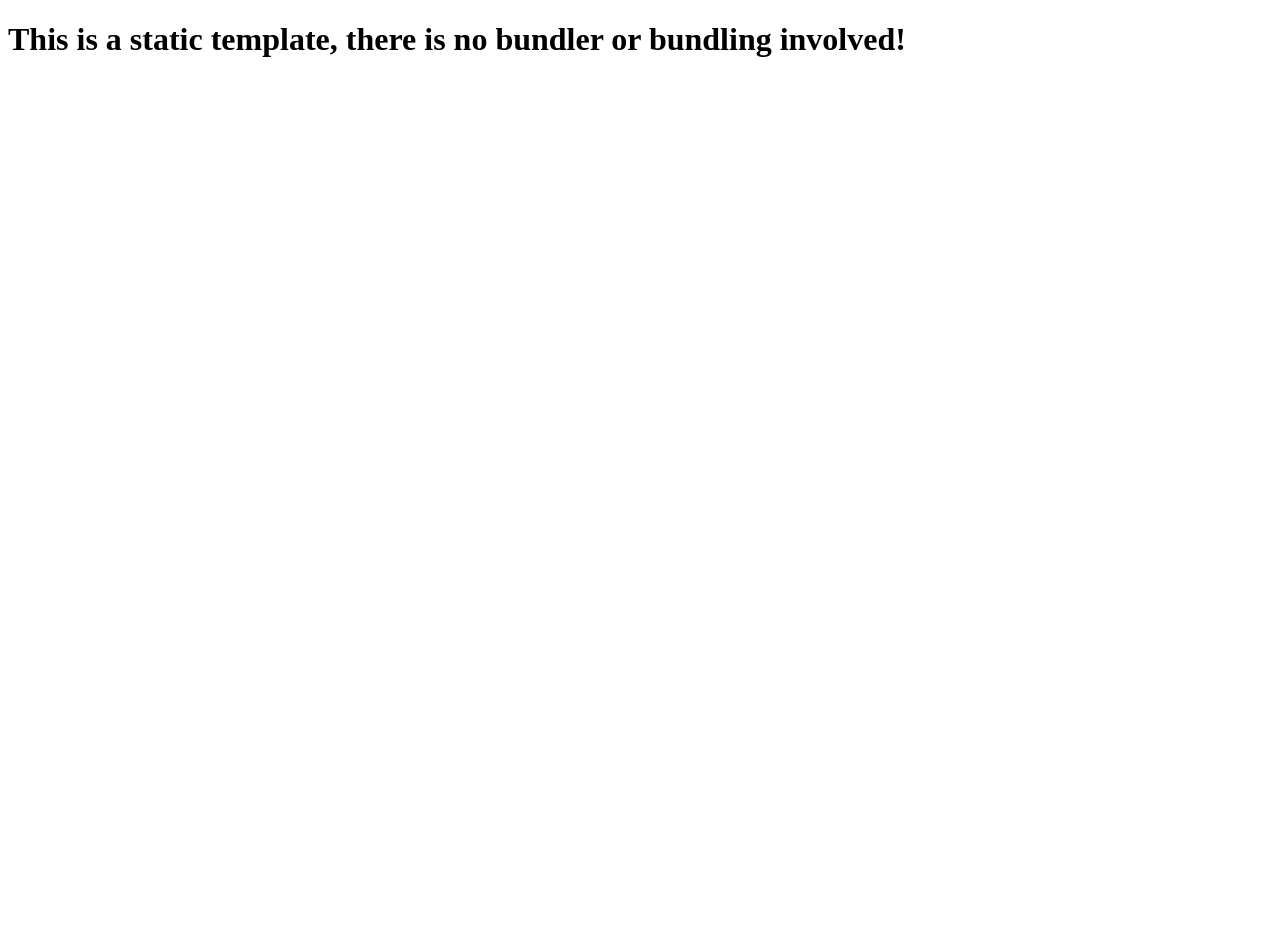
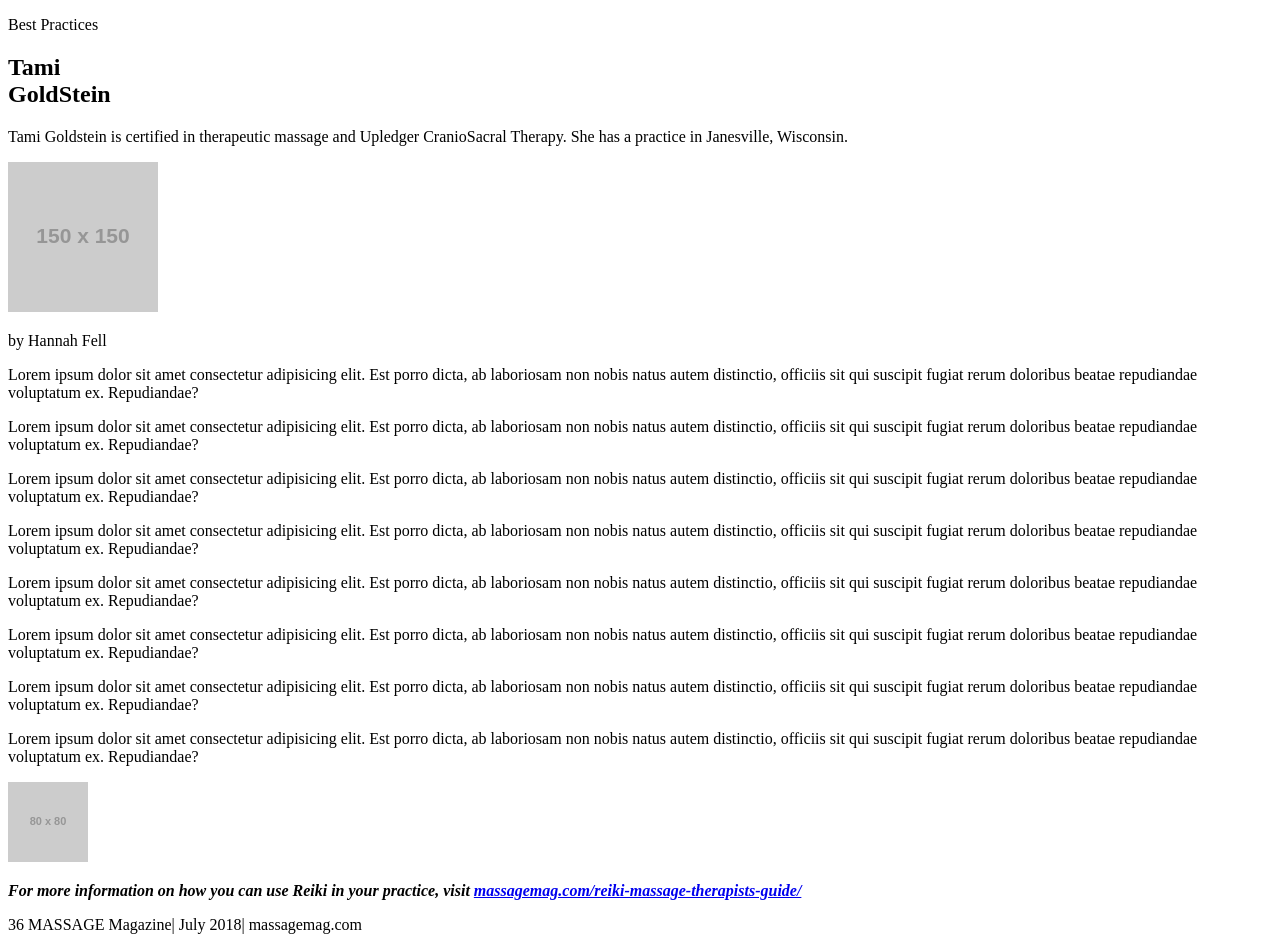
Before and after one commit to gcsmckinnon/the-article-demo, a website: page index.html in a window 1280 px wide. Before the commit the page ends 800 px from the top, so only its background shows below. Drawn offline with Linux system fonts and the light colour scheme; placeholder pictures from the web are drawn by us.

Commit message:
Outline complete

```diff
--- a/index.html
+++ b/index.html
@@ -1,12 +1,116 @@
 <!DOCTYPE html>
 <html lang="en">
   <head>
-    <meta charset="UTF-8">
-    <meta name="viewport" content="width=device-width, initial-scale=1.0">
-    <meta http-equiv="X-UA-Compatible" content="ie=edge">
-    <title>Static Template</title>
+    <title>The Article</title>
   </head>
   <body>
-    <h1>This is a static template, there is no bundler or bundling involved!</h1>
+    <article>
+      <header>
+        <div>
+          <p>Best Practices</p>
+        </div>
+
+        <div>
+          <h1>
+            Tami
+            <br />
+            GoldStein
+          </h1>
+          <p>
+            Tami Goldstein is certified in therapeutic massage and Upledger
+            CranioSacral Therapy. She has a practice in Janesville, Wisconsin.
+          </p>
+        </div>
+
+        <div>
+          <img src="https://via.placeholder.com/150" alt="Tami's picture" />
+        </div>
+      </header>
+
+      <section>
+        <p>by Hannah Fell</p>
+      </section>
+
+      <section>
+        <div>
+          <p>
+            Lorem ipsum dolor sit amet consectetur adipisicing elit. Est porro
+            dicta, ab laboriosam non nobis natus autem distinctio, officiis sit
+            qui suscipit fugiat rerum doloribus beatae repudiandae voluptatum
+            ex. Repudiandae?
+          </p>
+          <p>
+            Lorem ipsum dolor sit amet consectetur adipisicing elit. Est porro
+            dicta, ab laboriosam non nobis natus autem distinctio, officiis sit
+            qui suscipit fugiat rerum doloribus beatae repudiandae voluptatum
+            ex. Repudiandae?
+          </p>
+          <p>
+            Lorem ipsum dolor sit amet consectetur adipisicing elit. Est porro
+            dicta, ab laboriosam non nobis natus autem distinctio, officiis sit
+            qui suscipit fugiat rerum doloribus beatae repudiandae voluptatum
+            ex. Repudiandae?
+          </p>
+        </div>
+        <div>
+          <p>
+            Lorem ipsum dolor sit amet consectetur adipisicing elit. Est porro
+            dicta, ab laboriosam non nobis natus autem distinctio, officiis sit
+            qui suscipit fugiat rerum doloribus beatae repudiandae voluptatum
+            ex. Repudiandae?
+          </p>
+          <p>
+            Lorem ipsum dolor sit amet consectetur adipisicing elit. Est porro
+            dicta, ab laboriosam non nobis natus autem distinctio, officiis sit
+            qui suscipit fugiat rerum doloribus beatae repudiandae voluptatum
+            ex. Repudiandae?
+          </p>
+          <p>
+            Lorem ipsum dolor sit amet consectetur adipisicing elit. Est porro
+            dicta, ab laboriosam non nobis natus autem distinctio, officiis sit
+            qui suscipit fugiat rerum doloribus beatae repudiandae voluptatum
+            ex. Repudiandae?
+          </p>
+        </div>
+        <div>
+          <p>
+            Lorem ipsum dolor sit amet consectetur adipisicing elit. Est porro
+            dicta, ab laboriosam non nobis natus autem distinctio, officiis sit
+            qui suscipit fugiat rerum doloribus beatae repudiandae voluptatum
+            ex. Repudiandae?
+          </p>
+          <p>
+            Lorem ipsum dolor sit amet consectetur adipisicing elit. Est porro
+            dicta, ab laboriosam non nobis natus autem distinctio, officiis sit
+            qui suscipit fugiat rerum doloribus beatae repudiandae voluptatum
+            ex. Repudiandae?
+          </p>
+          <div>
+            <div>
+              <img src="https://via.placeholder.com/80" alt="Icon" />
+            </div>
+            <p>
+              <strong>
+                <em>
+                  For more information on how you can use Reiki in your
+                  practice, visit
+                  <a
+                    href="https://massagemag.com/reiki-massage-therapists-guide/"
+                  >
+                    massagemag.com/reiki-massage-therapists-guide/
+                  </a>
+                </em>
+              </strong>
+            </p>
+          </div>
+        </div>
+      </section>
+
+      <footer>
+        <span>36</span>
+        <span>MASSAGE Magazine</span>| <span>July 2018</span>|
+        <span>massagemag.com</span>
+      </footer>
+    </article>
   </body>
 </html>
```
